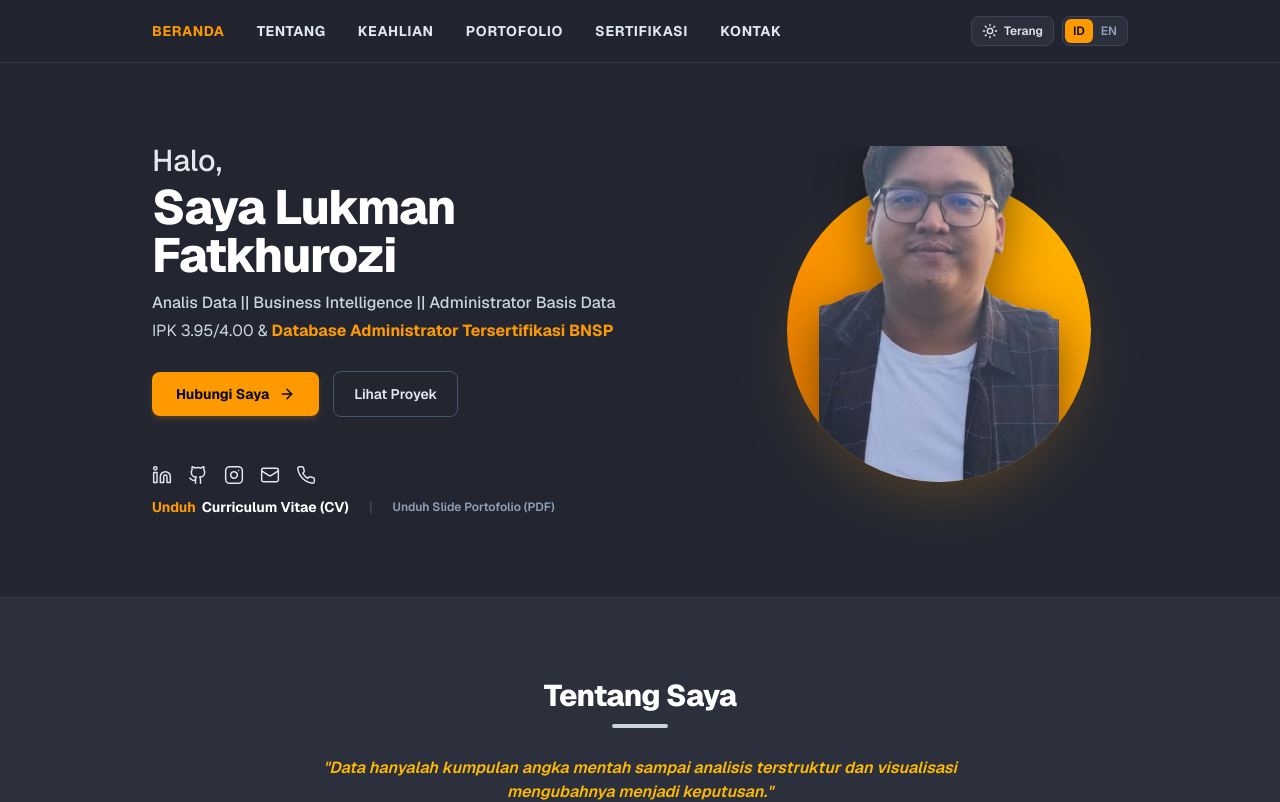
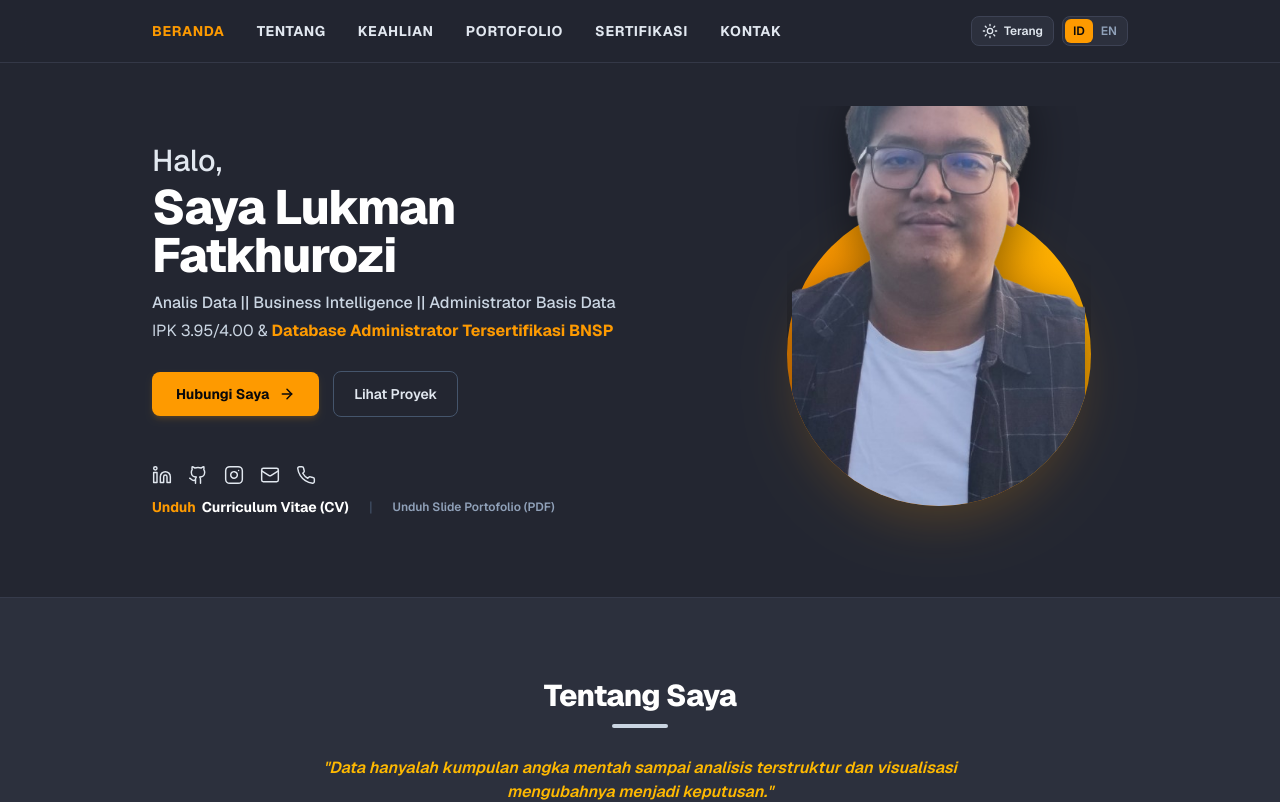
Before and after one commit to lukmanfatkhurozi03/Portofolio, a Next.js app: page / in a window 1280 px wide. Shown: the top 802 px of the page. Built offline with nearby package versions, Linux system fonts and the light colour scheme.

Commit message:
fix(hero): prevent profile photo head from being clipped

```diff
--- a/src/app/page.tsx
+++ b/src/app/page.tsx
@@ -870,15 +870,17 @@ export default function PortfolioPage() {
                 </div>
               </div>
 
-              {/* Right Column: Circular Orange Backdrop + Lukman Cutout Photo */}
-              <div className="md:col-span-5 order-1 md:order-2 flex justify-center">
+              {/* Right Column: Circular Orange Backdrop + Lukman Cutout Photo (Full Head Visible) */}
+              <div className="md:col-span-5 order-1 md:order-2 flex justify-center pt-10 sm:pt-12">
                 <div className="relative flex items-center justify-center">
+                  {/* Orange Circle Backdrop */}
                   <div className="h-64 w-64 sm:h-76 sm:w-76 rounded-full bg-gradient-to-tr from-amber-600 via-amber-500 to-amber-400 shadow-2xl shadow-amber-500/20" />
-                  <div className="absolute inset-x-0 -top-8 bottom-0 flex items-end justify-center overflow-hidden rounded-b-full">
+                  {/* Cutout Container with extra top headroom (-top-24) so the top of the head is never clipped */}
+                  <div className="pointer-events-none absolute inset-x-0 -top-24 bottom-0 flex items-end justify-center overflow-hidden rounded-b-full">
                     <img
                       src={DATA.profile.photo}
                       alt={DATA.profile.name}
-                      className="h-[115%] w-auto max-w-none object-contain object-bottom drop-shadow-[0_14px_24px_rgba(0,0,0,0.45)] transition-transform duration-300 hover:scale-[1.02]"
+                      className="h-[118%] w-auto max-w-none object-contain object-bottom drop-shadow-[0_14px_24px_rgba(0,0,0,0.45)] transition-transform duration-300"
                     />
                   </div>
                 </div>
```
